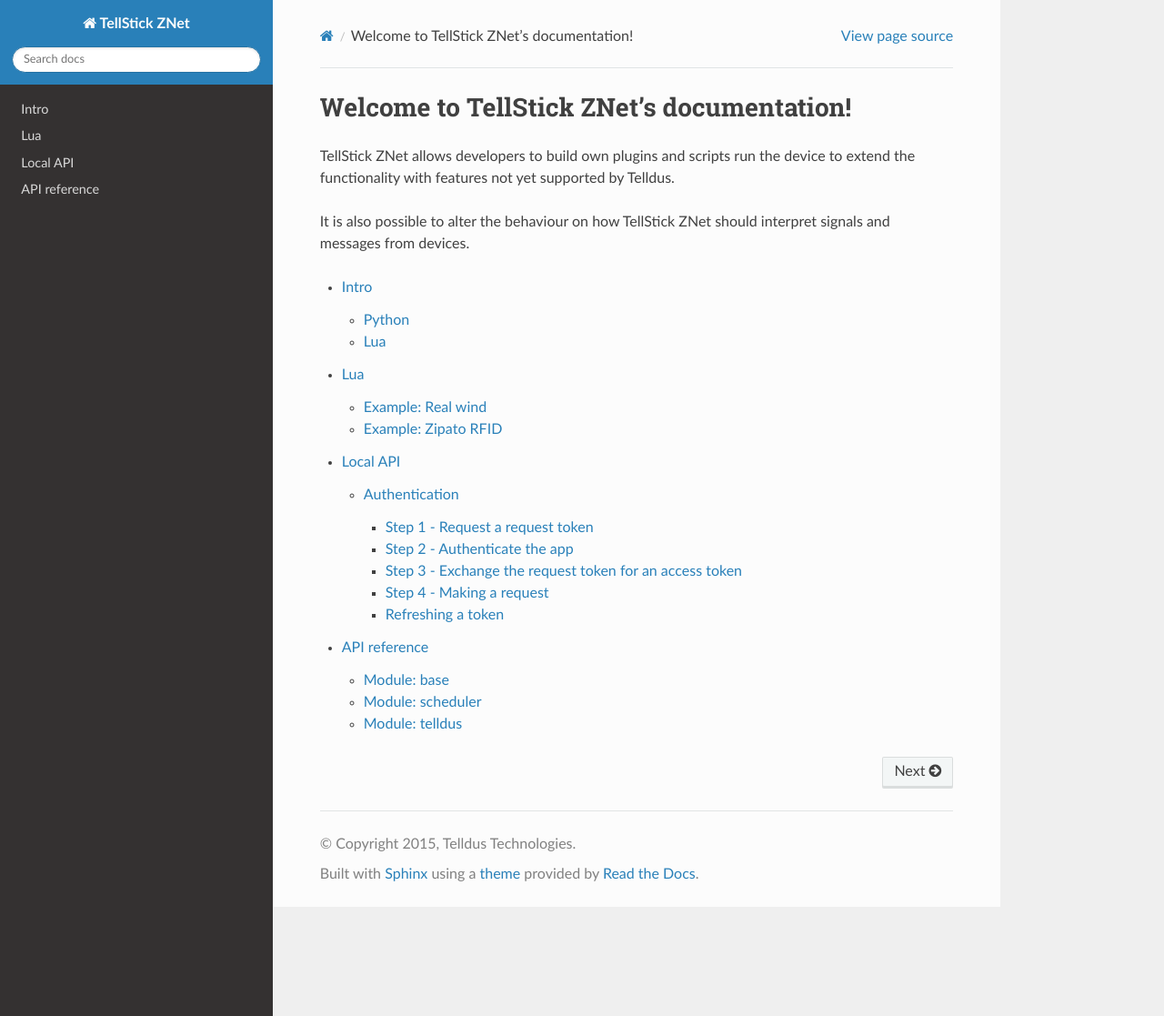
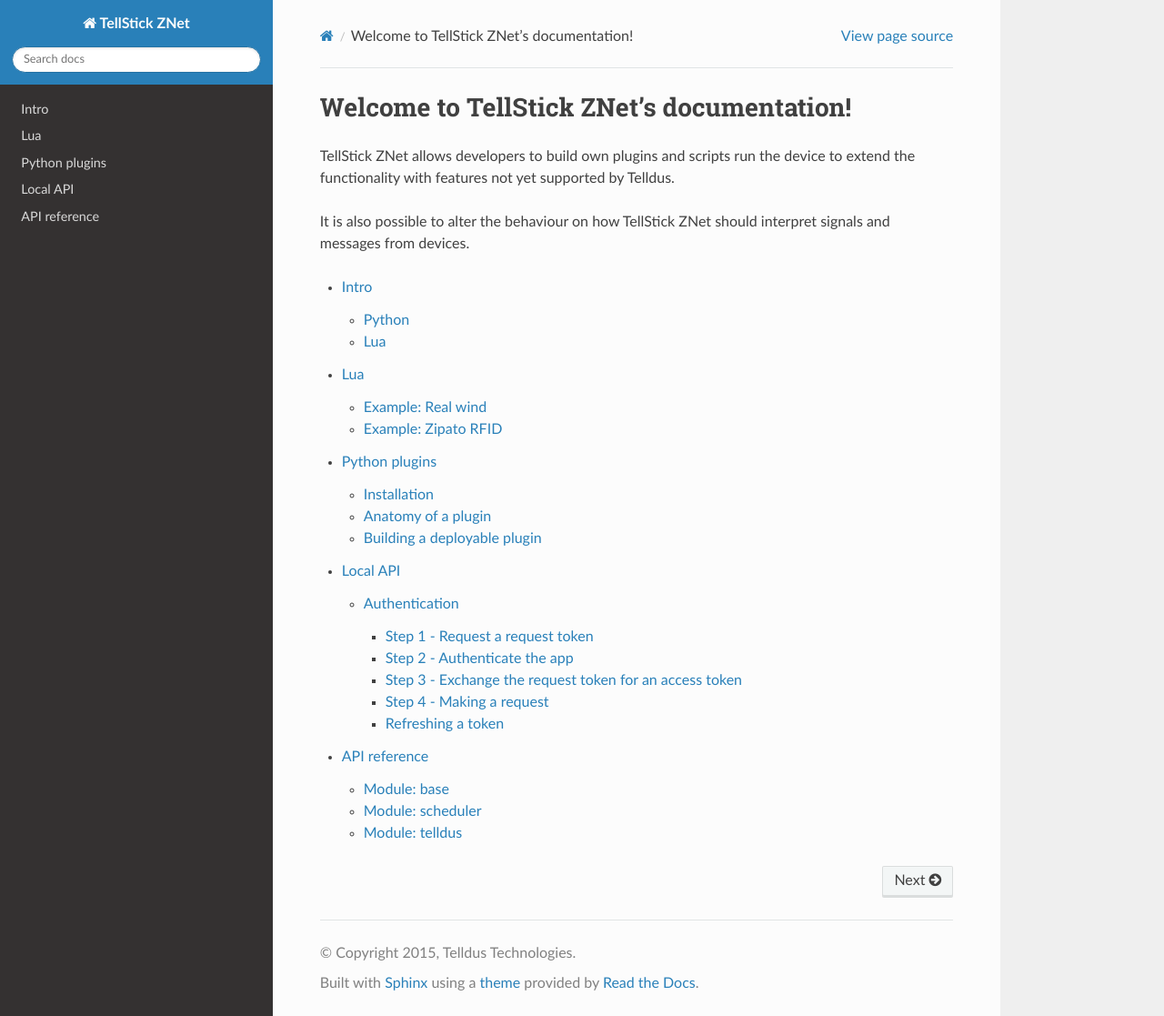
Before and after one commit to telldus/tellstick-server, a Sphinx documentation site: the page built from docs/index.rst, in a window 1280 px wide and 1117 px high. Shown: the whole window at 91% size. Built offline with Sphinx 7.4.7 and the Read the Docs theme 2.0.0, drawn with Linux system fonts in a browser that asks for light colours; the version number could not be read and is left out; some of the changed lines change nothing that is shown.

Commit message:
Add docs about creating python plugins

```diff
--- a/docs/index.rst
+++ b/docs/index.rst
@@ -16,5 +16,6 @@
 
    intro
    lua
+   python
    api
    reference
--- /dev/null
+++ b/docs/python.rst
@@ -0,0 +1,126 @@
+
+Python plugins
+--------------
+
+Python plugins offers the most flexible way of extending the functionality of TellStick. To get started a development environment should first be setup on a computer running Linux or macOS. Windows is not supported at the moment.
+
+Installation
+############
+
+Check out and follow the instructions on getting the server software running on a computer here:
+https://github.com/telldus/tellstick-server
+
+Telldus own plugins are open source and can be used as a base for new plugins. These can be found here:
+https://github.com/telldus/tellstick-server-plugins
+
+This guide will describe the example plugin found here:
+https://github.com/telldus/tellstick-server-plugins/tree/master/templates/device
+
+The plugin adds one dummy device to the system.
+
+During the development it is recommended to install it within the server software. This way the software will
+restart itself whenever a file has changed. To install it use the tellstick command ``install``:
+
+::
+
+  ./tellstick.sh install [path-to-plugin]
+
+Replace `[path-to-plugin]` with the path to the plugin root folder.
+
+Anatomy of a plugin
+###################
+
+TellStick plugins are packaged as python eggs combined in a zip file. The eggs are signed with a pgp signature.
+
+The metadata for a plugin is described in the file setup.py. This is a standard setuptools file with a couple custom configurations added.
+
+.. code::
+
+  #!/usr/bin/env python
+  # -*- coding: utf-8 -*-
+
+  try:
+  	from setuptools import setup
+  except ImportError:
+  	from distutils.core import setup
+
+  setup(
+  	name='Dummy device',
+  	version='1.0',
+  	author='Alice',
+  	author_email='alice@wonderland.lit',
+  	category='appliances',
+  	color='#2c3e50',
+  	description='Dummy template for implementings device plugins',
+  	icon='dummy.png',
+  	long_description="""
+  		This plugin is used as a template when creating plugins that support new device types.
+  	""",
+  	packages=['dummy'],
+  	package_dir = {'':'src'},
+  	entry_points={ \
+  		'telldus.startup': ['c = dummy:Dummy [cREQ]']
+  	},
+  	extras_require = dict(cREQ = 'Base>=0.1\nTelldus>=0.1'),
+  )
+
+Most of the fields can be found in the `setuptools documentation <http://setuptools.readthedocs.io/en/latest/setuptools.html>`_.
+
+:author:
+  The name of the developer of the plugin. This name must match the pgp signin certificate.
+:author_email:
+  The email of the developer of the plugin. This must match the pgp singning certificate.
+:category:
+  This must be one of:
+
+  - security
+  - weather
+  - climate
+  - energy
+  - appliances
+  - multimedia
+  - notifications
+:color:
+  A color used in plugin selection user interface in the format #000000.
+:compatible_platforms:
+  Reserved for future use.
+:description:
+  A short description of the plugins. This should only be one line.
+:entry_points:
+  TellStick plugins can be loaded by one of two entry points.
+
+  :telldus.startup:
+    This plugin will auto load on startup. Use this when it is important that the plugin is always loaded.
+
+  :telldus.plugins:
+    This plugin will be loaded on-demand. This speeds up loading times and keep the memory footprint to a minimum.
+
+:icon:
+  Filename of icon in size 96x96.
+:long_description:
+  A long description describing the plugin. Markdown can be used.
+:name:
+  The name of the plugin.
+:packages:
+  A list of python packages included in the plugin. This should match the folder structure of the files.
+  Please see setuptools documentation for more information.
+:required_features:
+  Reserved for future use.
+:version:
+  The version of the plugin.
+
+Building a deployable plugin
+############################
+
+Once development is finished it is ready to package the code into a deployable package. Before this command a working
+pgp code signing key must be setup on the computer. The name and email must match the metadata ``author`` and ``author_email`` specified in setup.py.
+
+To build the package use the ``build-plugin`` command to tellstick.sh
+
+::
+
+  ./tellstick.sh build-plugin [path-to-plugin]
+
+Replace `[path-to-plugin]` with the path to the plugin root folder.
+
+This will build a .zip file ready to be uploaded to a TellStick.
```
